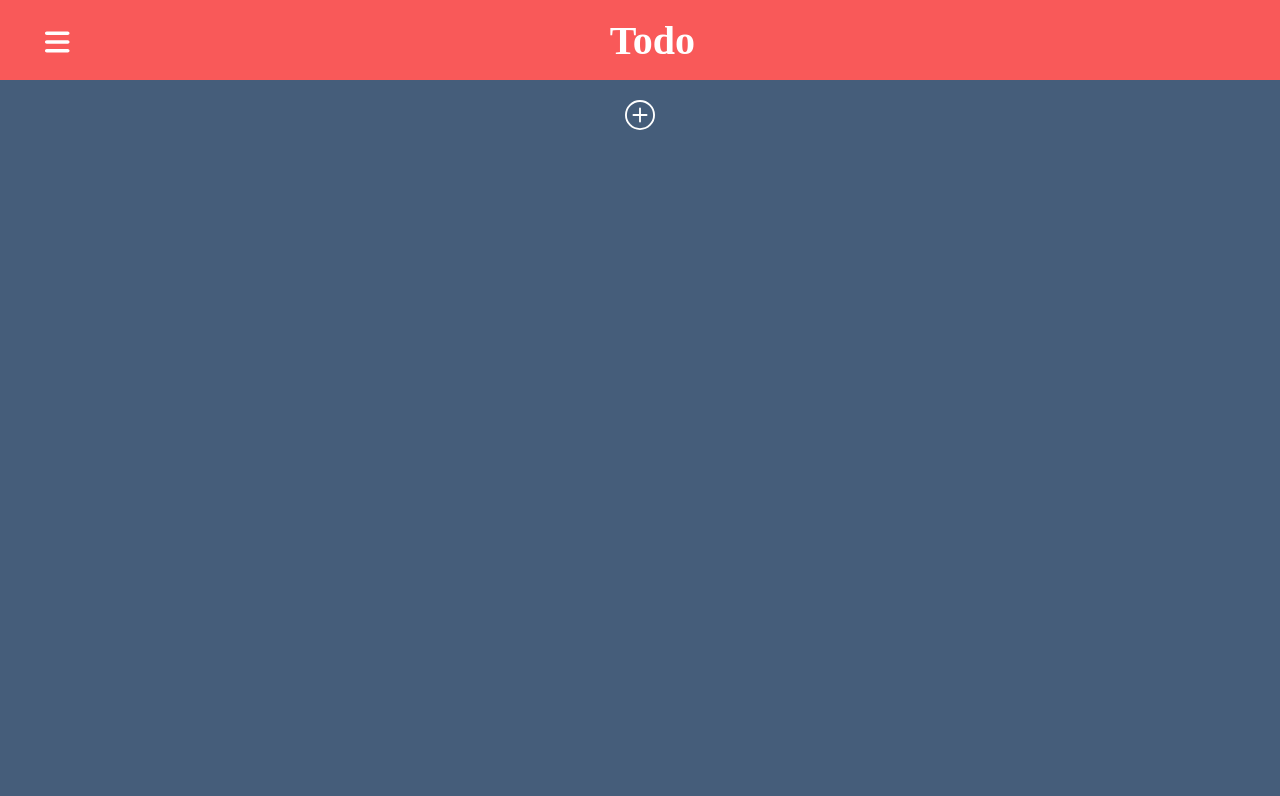
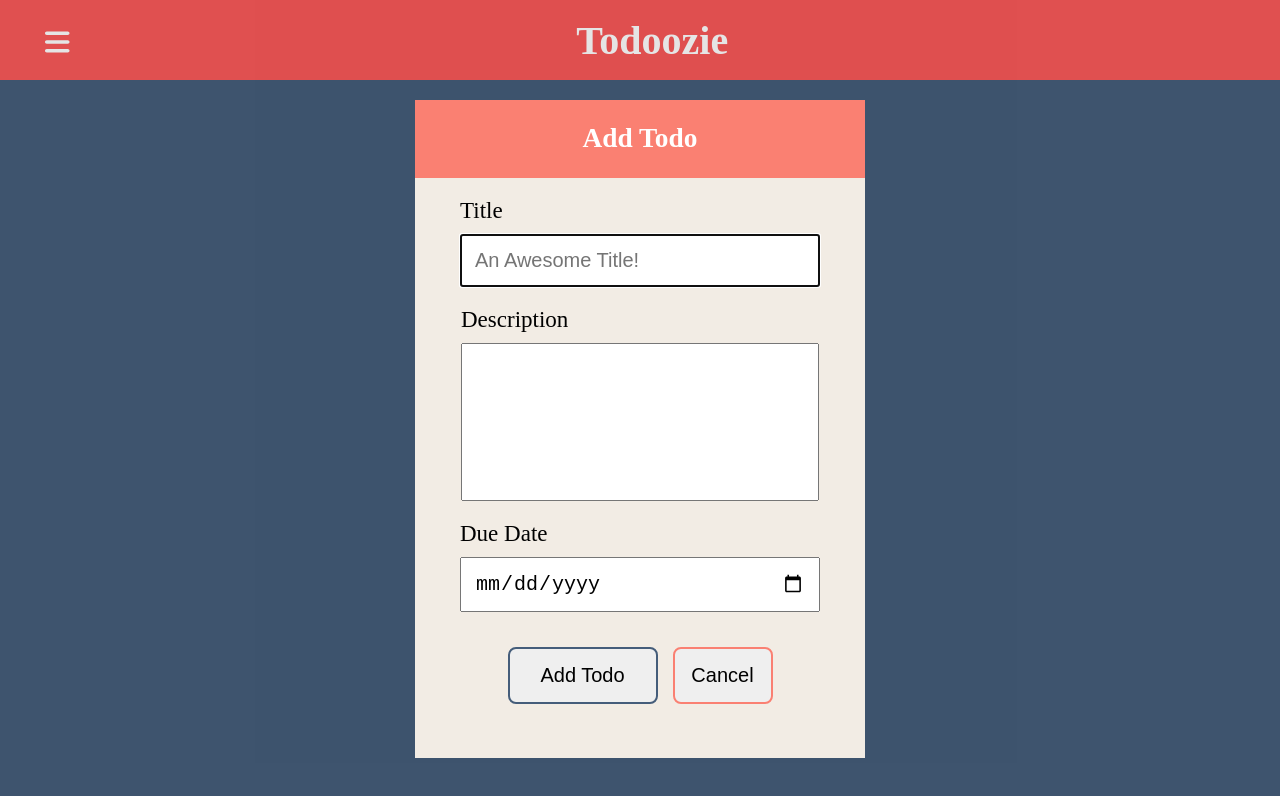
Before and after one commit to plan28-06/Todo_List, a website built with webpack: page index.html in a window 1280 px wide. Both pictures are taken after a click on the element 640 px from the left and 105 px from the top of the page. Built offline with nearby package versions, Linux system fonts and the light colour scheme.

Commit message:
Added and styled the dialog component.

```diff
--- a/index.html
+++ b/index.html
@@ -12,7 +12,7 @@
                 <svg xmlns="http://www.w3.org/2000/svg" viewBox="0 0 448 512">
                 <path  d="M0 96C0 78.3 14.3 64 32 64l384 0c17.7 0 32 14.3 32 32s-14.3 32-32 32L32 128C14.3 128 0 113.7 0 96zM0 256c0-17.7 14.3-32 32-32l384 0c17.7 0 32 14.3 32 32s-14.3 32-32 32L32 288c-17.7 0-32-14.3-32-32zM448 416c0 17.7-14.3 32-32 32L32 448c-17.7 0-32-14.3-32-32s14.3-32 32-32l384 0c17.7 0 32 14.3 32 32z"/></svg>
             </div>
-            <h1 class="heading">Todo</h1>
+            <h1 class="heading">Todoozie</h1>
         </div>
         <div class="sidebar">
             <div class="buttons">
@@ -28,6 +28,34 @@
                     <path d="M8 4a.5.5 0 0 1 .5.5v3h3a.5.5 0 0 1 0 1h-3v3a.5.5 0 0 1-1 0v-3h-3a.5.5 0 0 1 0-1h3v-3A.5.5 0 0 1 8 4"/>
                   </svg>
             </div>
+            <div class="dialogcontainer">
+                <dialog>
+                    <form action="#" method="#">
+                        <div class="formheader">
+                            <h3>Add Todo</h3>
+                        </div>
+                        <div class="formcontent">
+                            <div class="formrow $1">
+                                <label for="title">Title</label>
+                                <input type="text" id="title" placeholder="An Awesome Title!">
+                            </div>
+                            <div class="formrow $2">
+                                <label for="description">Description</label>
+                                <textarea name="Description" id="description"></textarea>
+                            </div>
+                            <div class="formrow $3">
+                                <label for="duedate">Due Date</label>
+                                <input type="date" name="duedate" id="duedate">
+                            </div>
+                            <div class="btnrow $4">
+                                <button class="addbtn" type="submit">Add Todo</button>
+                                <button class="cancelbtn" type="generic">Cancel</button>
+                            </div>
+                        </div>
+                    </form>
+                </dialog>
+            </div>
         </div>
+
     </body>
 </html>
--- a/src/index.js
+++ b/src/index.js
@@ -1,7 +1,10 @@
 const menubar = document.querySelector('.menusvg');
-const sidebar = document.querySelector('.sidebar')
-const maincontent = document.querySelector('.maincontent')
-const sidebarbuttons = document.querySelectorAll('.buttons>button')
+const sidebar = document.querySelector('.sidebar');
+const maincontent = document.querySelector('.maincontent');
+const sidebarbuttons = document.querySelectorAll('.buttons>button');
+const plusbutton = document.querySelector('.addicondiv');
+const dialog = document.querySelector('dialog');
+
 
 // To make sidebar open and collapse when menu button is pressed
 menubar.addEventListener('click',function(){
@@ -9,6 +12,7 @@ menubar.addEventListener('click',function(){
     maincontent.classList.toggle('adjustmaincontent')
 })
 
+// To make the button that was recently clicked change font and bg color
 for (let button of sidebarbuttons){
     button.addEventListener('click',function(e){
         if (this.classList[1][1]=='0'){
@@ -26,3 +30,5 @@ for (let button of sidebarbuttons){
         button.classList.add('active');
     })
 }
+
+plusbutton.addEventListener('click',()=>dialog.showModal())
--- a/style.css
+++ b/style.css
@@ -41,7 +41,7 @@ body{
     font-size: 40px;
     height: min-content;
     align-self: center;
-    width: 100%;
+    width: inherit;
     text-align: center;
 }
 
@@ -112,3 +112,90 @@ button{
     cursor: pointer;
     fill: gray;
 }
+
+dialog{
+    width: 450px;
+    height: 580px;
+    margin: 100px auto 0px auto;
+    overflow: visible;
+    border: none;
+}
+
+.formheader{
+    background-color:#fa8072;
+    text-align: center;
+    padding: 23.4px;
+    display: flex;
+    justify-content: center;
+    align-items: center;
+    font-size: 23.4px;
+}
+
+.formheader>h3{
+    color: white;
+}
+
+form{
+    border: none;
+    height: 100%;
+}
+
+.formrow{
+    display: flex;
+    flex-direction: column;
+    gap: 10px;
+    font-size: 23px;
+    margin: 20px auto 0px auto;
+}
+
+input{
+    padding: 13px;
+    font-size: 20px;
+    width: 330px;
+}
+
+.formcontent{
+    display: flex;
+    flex-direction: column;
+    height: inherit;
+    align-items: center;
+    background-color: #f2ece4;
+}
+
+textarea{
+    width: 330px;
+    padding: 13px;
+    height:130px;
+    resize: none;
+}
+
+.btnrow{
+    display: flex;
+    flex-direction: row;
+    gap: 15px;
+    padding: 15px;
+    font-size: 24px;
+    margin-top: 20px;
+}
+
+.addbtn{
+    width: 150px;
+    border: 2px solid #455d7a;
+    color: black;
+}
+
+.cancelbtn{
+    width: 100px;
+    border: 2px solid salmon;
+    color: black;
+}
+
+.addbtn:hover{
+    background-color: #455d7a;
+    color: white;
+}
+
+.cancelbtn:hover{
+    background-color:salmon;
+    color: white;
+}
```
